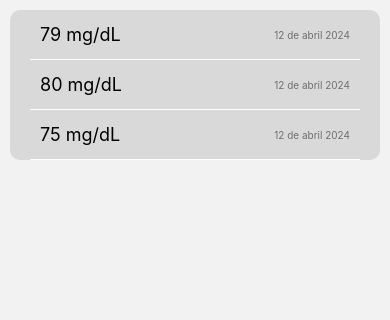
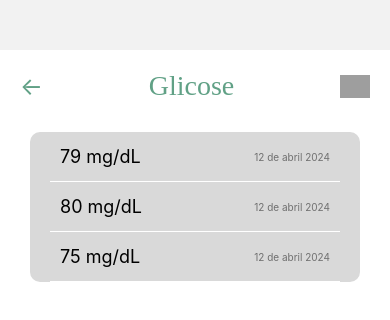
Before and after one commit to amandaherculano/YEGestaoDeSaude, a React Native app: screen /ResultadoExame in a window 390 px wide. Shown: the top 320 px of the page. Built offline with nearby package versions, Linux system fonts and the light colour scheme; grey boxes are pictures that could not be loaded.

Commit message:
Correcao: navegacao e header

```diff
--- a/screens/examesRealizados.js
+++ b/screens/examesRealizados.js
@@ -5,9 +5,6 @@ import { Ionicons } from '@expo/vector-icons';
 import * as ImagePicker from 'expo-image-picker';
 import { CameraView, useCameraPermissions } from 'expo-camera';
 import * as DocumentPicker from 'expo-document-picker';
-
-
-
 
 export default function ExamesRealizados({ navigation } ) {
     const [facing, setFacing] = useState('back');
--- a/screens/resultadoExame.js
+++ b/screens/resultadoExame.js
@@ -1,5 +1,5 @@
 import React from "react";
-import { View, Text, StyleSheet, TouchableOpacity } from "react-native";
+import { Image, View, Text, StyleSheet, TouchableOpacity, ScrollView } from "react-native";
 import { Ionicons } from '@expo/vector-icons';
 import { useNavigation } from '@react-navigation/native';
 
@@ -17,21 +17,29 @@ export default function ResultadoExame() {
     const totalHeight = data.length * ITEM_HEIGHT;
 
     return (
-        <View style={
-            {height: '100%'}
-        }>
+        <ScrollView style={styles.container}>
+            <View style={styles.header}>
+                <TouchableOpacity onPress={() => navigation.goBack()}>
+                    <Text style={styles.backButton}>{'←'}</Text>
+                </TouchableOpacity>
+                <Text style={styles.headerTitle}>Glicose</Text>
+                {/* TODO: titulo variar conforme clica */}
+                <Image source={require('../assets/logo-verde4.png')} style={styles.logo} />
+            </View>
 
-        <View style={[styles.container, { height: totalHeight }]}>
+            <View style={
+                {height: '100%'}
+            }>
+
+        <View style={[styles.containerItens, { height: totalHeight }]}>
             {data.map((item, index) => (
                 <View key={item.id} style={[styles.itemContainer, index === data.length - 1 && styles.lastItem]}>
                     <Text style={styles.itemText}>{item.title}</Text>
                     <Text style={styles.itemData}>12 de abril 2024</Text>
                 </View>
-            ))}
-
+            ))}</View>
         </View>
-        </View>
-
+    </ScrollView>
     );
 }
 
@@ -40,7 +48,33 @@ export default function ResultadoExame() {
 const ITEM_HEIGHT = 50;
 
 const styles = StyleSheet.create({
+    header: {
+        flexDirection: 'row',
+        alignItems: 'center',
+        justifyContent: 'space-between',
+        marginBottom: 20,
+    },
+    backButton: {
+        fontSize: 24,
+        color: '#61A186',
+    },
+    headerTitle: {
+        color: '#61A186',
+        fontSize: 28,
+        fontFamily: 'Inter-SemiBold',
+    },
+    logo: {
+        width: 30,
+        height: 30,
+        resizeMode: 'contain',
+    },
     container: {
+        flex: 1,
+        backgroundColor: '#fff',
+        padding: 20,
+        marginTop: 50,
+    },
+    containerItens: {
         paddingHorizontal: 20,
         backgroundColor: "#D9D9D9",
         borderRadius: 10,
```
Lines whose indentation alone changed are shown as unchanged.
